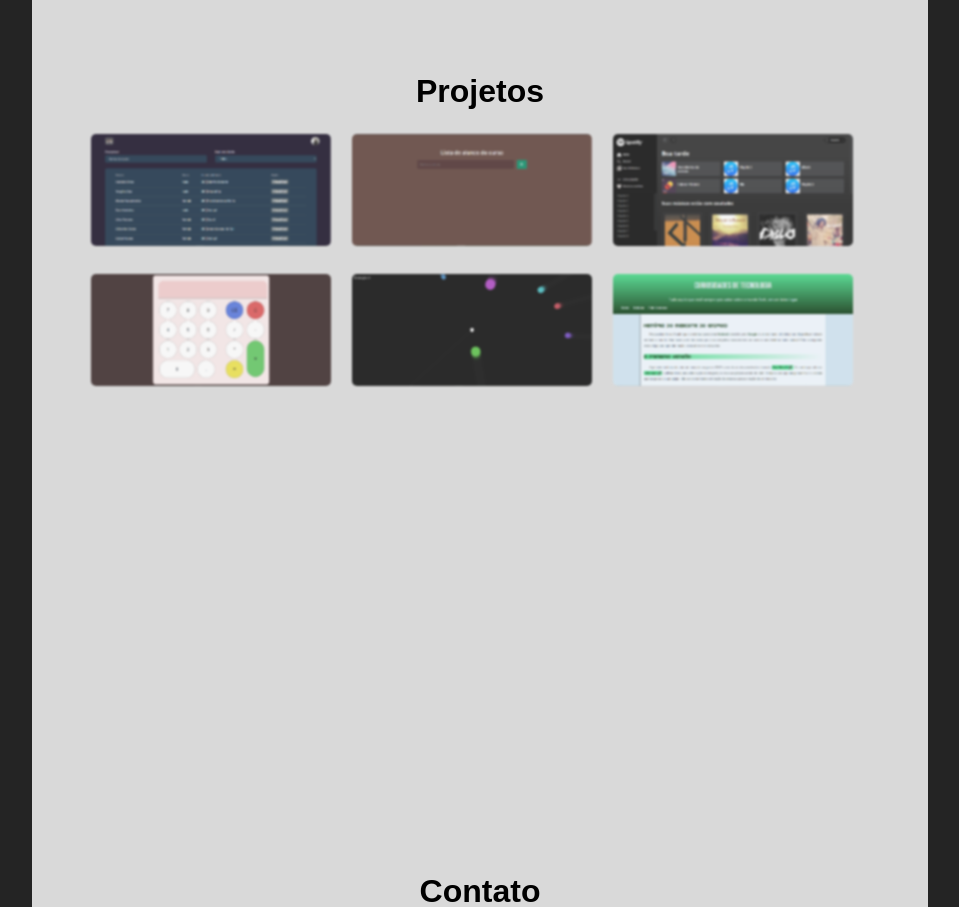
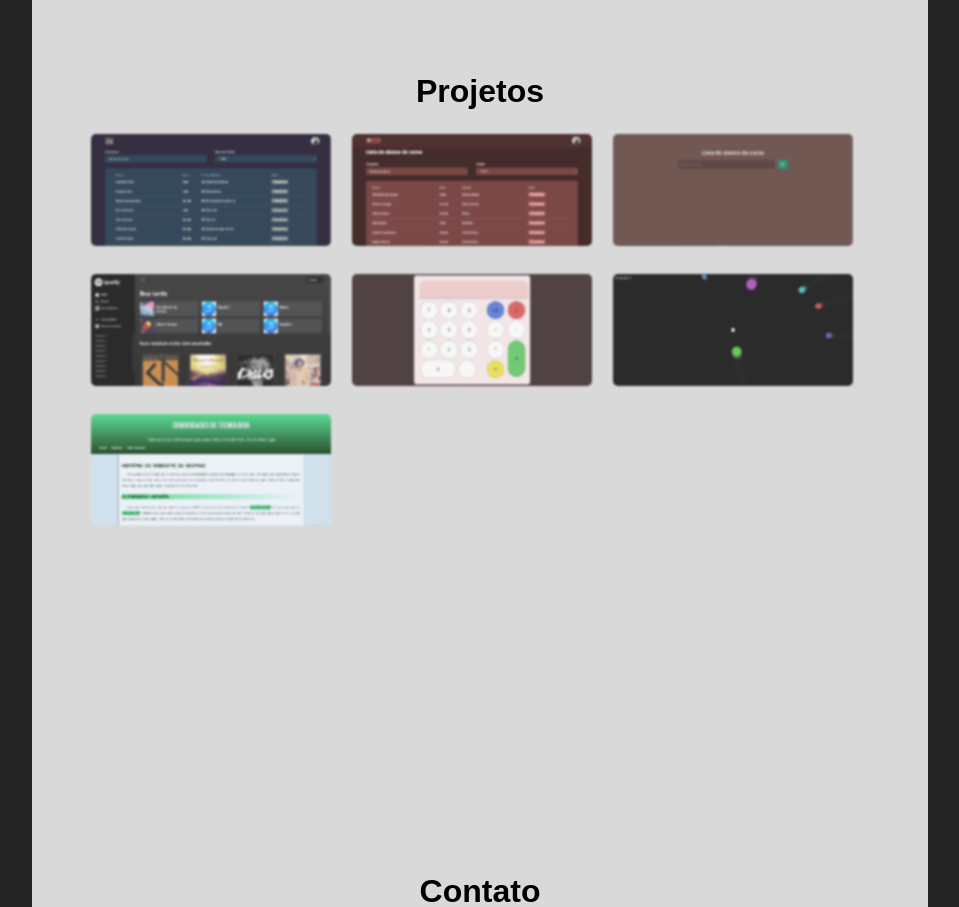
Before and after one commit to Gafariias/portfolio, a React (Vite) app: page / in a window 1280 px wide. Shown: the part 2140-3047 px from the top of the page, without its empty margins (160-1119 px from the left). Built offline with nearby package versions, Linux system fonts and the light colour scheme.

Commit message:
Adicionando um novo projeto

```diff
--- a/src/assets/assets.ts
+++ b/src/assets/assets.ts
@@ -4,6 +4,7 @@ import Image2 from './images/lista.png'
 import Image3 from './images/criar.png'
 import Image4 from './images/jogo.png'
 import Image5 from './images/android.png'
+import Image6 from './images/lista_angular.png';
 
 import html from './icons/HTML.svg'
 import java from './icons/Java.svg'
@@ -13,5 +14,5 @@ import sass from './icons/SASS.svg'
 import ts from './icons/TS.svg'
 import css from './icons/CSS.svg'
 
-export const imagens = [Image0, Image1, Image2, Image3, Image4, Image5]
+export const imagens = [Image0, Image1, Image2, Image3, Image4, Image5, Image6]
 export const icones = [html, css, sass, ts, react, java, python]
--- a/src/components/Projeto/index.tsx
+++ b/src/components/Projeto/index.tsx
@@ -50,6 +50,8 @@ export default function Projeto(props: p) {
         case "5":
             image = imagens[5]
             break
+        case '6':
+            image = imagens[6]
     }
     return(
 
--- a/src/components/ProjetosContent/index.tsx
+++ b/src/components/ProjetosContent/index.tsx
@@ -16,9 +16,16 @@ export function ProjetosContent() {
                     <Projeto
                         path="2"
                         link="https://gafariias.github.io/stackx_list_react/"
-                        titulo="Lista de pessoas"
-                        text="Aplicativo com uma lista de pessoas feito em HTML, Styled components e ReactJs com typeScript. Projeto academico que eu realizei, consumindo a API randomuser.me."
+                        titulo="Lista de pessoas React"
+                        text="Aplicativo com uma lista de pessoas feito em Styled components e ReactJs com typeScript. Projeto academico que eu realizei, consumindo a API randomuser.me."
                         repo="https://github.com/GaFariias/stackx_list_react/"/>
+
+                    <Projeto
+                    path="6"
+                    link="https://gafariias.github.io/stackx_list_angular/home"
+                    titulo="Lista de pessoas Angular"
+                    text="Mesmo aplicativo feito em React, mas dessa vez feito em angular utilizando SASS e consumindo a API randomuser.me"
+                    repo="https>//github.com/GaFariias/stackx_list_angular/"/>
 
                     <Projeto
                         path="3"
```
Also changed, not shown: src/assets/images/lista_angular.PNG (added).
